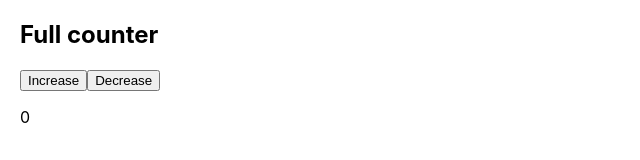
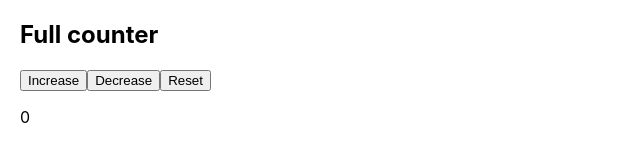
Before and after one commit to Mosoc/react-hooks-practice, a React (Create React App) app: page / in a window 1280 px wide. Shown: the part 482-642 px from the top of the page, without its empty margins (0-640 px from the left). Built offline with nearby package versions, Linux system fonts and the light colour scheme.

Commit message:
Add reset button and its functionality

```diff
--- a/src/UseState/CounterEnhancement.js
+++ b/src/UseState/CounterEnhancement.js
@@ -15,11 +15,18 @@ function CounterEnhancement() {
     });
   };
 
+  const handleReset = () => {
+    setCount(() => {
+      return 0;
+    });
+  };
+
   return (
     <section>
       <h2>Full counter</h2>
       <button onClick={handleIncrease}>Increase</button>
       <button onClick={handleDecrease}>Decrease</button>
+      <button onClick={handleReset}>Reset</button>
       <p>{count}</p>
     </section>
   );
```
